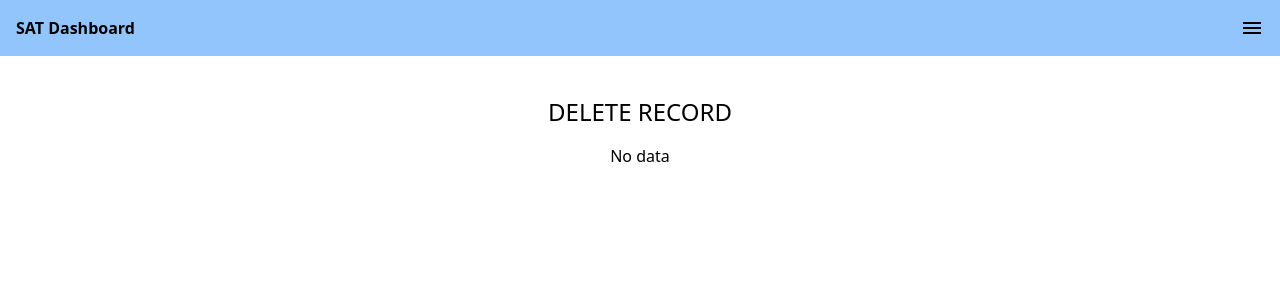
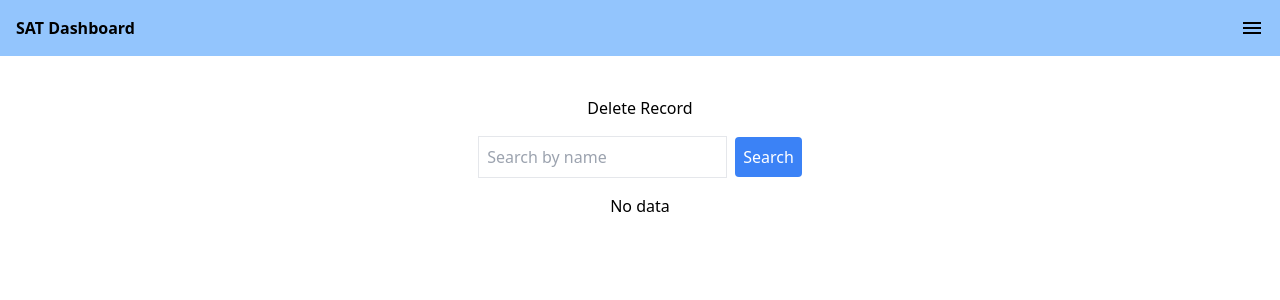
Before and after one commit to rakesh-kumar-18/sat-dashboard, a React (Vite) app: page /deleterecord in a window 1280 px wide. Shown: the top 300 px of the page. Built offline with nearby package versions, Linux system fonts and the light colour scheme.

Commit message:
update delete record component

```diff
--- a/src/components/DeleteRecord.jsx
+++ b/src/components/DeleteRecord.jsx
@@ -9,31 +9,53 @@ import Paper from "@mui/material/Paper";
 
 const DeleteRecord = () => {
 	const [userList, setUserList] = useState(null);
+	const [searchTerm, setSearchTerm] = useState("");
+	const [filteredUserList, setFilteredUserList] = useState(null);
 
 	useEffect(() => {
 		const localStorageData = JSON.parse(localStorage.getItem("user"));
 		setUserList(localStorageData);
-		console.log(userList);
+		setFilteredUserList(localStorageData);
 	}, []);
 
-	const deleteUser = (id) => {
-		const updatedUserList = userList.filter((user, ind) => {
-			return ind !== id;
-		});
+	const deleteUser = (name) => {
+		const updatedUserList = userList.filter((user) => user.data.name !== name);
 
+		setFilteredUserList(updatedUserList);
 		setUserList(updatedUserList);
 		localStorage.setItem("user", JSON.stringify(updatedUserList));
 	};
 
+	const handleSearch = () => {
+		const filteredList = userList.filter((item) =>
+			item.data.name.toLowerCase().includes(searchTerm.toLowerCase())
+		);
+		setFilteredUserList(filteredList);
+	};
+
 	return (
-		<div className='flex flex-col space-y-4 mt-10 justify-center items-center '>
-			<h2 className='text-2xl uppercase'>Delete Record</h2>
+		<div className='flex flex-col space-y-4 mt-10 justify-center items-center'>
+			<h2>Delete Record</h2>
+			<div className='mb-2'>
+				<input
+					type='text'
+					placeholder='Search by name'
+					value={searchTerm}
+					onChange={(e) => setSearchTerm(e.target.value)}
+					className='border p-2'
+				/>
+				<button
+					onClick={handleSearch}
+					className='ml-2 bg-blue-500 text-white p-2 rounded'
+				>
+					Search
+				</button>
+			</div>
 			<div>
-				{!userList ? (
+				{!filteredUserList ? (
 					<div>No data</div>
 				) : (
 					<TableContainer component={Paper}>
-						{console.log(userList)}
 						<Table sx={{ minWidth: 650 }} aria-label='simple table'>
 							<TableHead>
 								<TableRow>
@@ -42,7 +64,7 @@ const DeleteRecord = () => {
 								</TableRow>
 							</TableHead>
 							<TableBody>
-								{userList?.map((item, ind) => (
+								{filteredUserList.map((item) => (
 									<TableRow
 										key={item.data.name}
 										sx={{ "&:last-child td, &:last-child th": { border: 0 } }}
@@ -52,8 +74,8 @@ const DeleteRecord = () => {
 										</TableCell>
 										<TableCell>
 											<button
-												onClick={() => deleteUser(ind)}
-												className='p-1 px-2 bg-red-500 rounded-md uppercase  text-white'
+												onClick={() => deleteUser(item.data.name)}
+												className='p-1 px-2 bg-red-500 rounded-md uppercase text-white'
 											>
 												Remove
 											</button>
--- a/src/components/Home.jsx
+++ b/src/components/Home.jsx
@@ -3,7 +3,7 @@ const Home = () => {
 		<div className='mt-28 w-full flex justify-center items-center'>
 			<div className='max-w-md  flex flex-col justify-center items-center space-y-4'>
 				<p className='text-xl text-center font-semibold'>
-					Welcome to STA Dashboard
+					Welcome to SAT Dashboard
 				</p>
 				<p className='text-sm text-center'>
 					The STA Dashboard offers a user-friendly interface for efficient data
```
